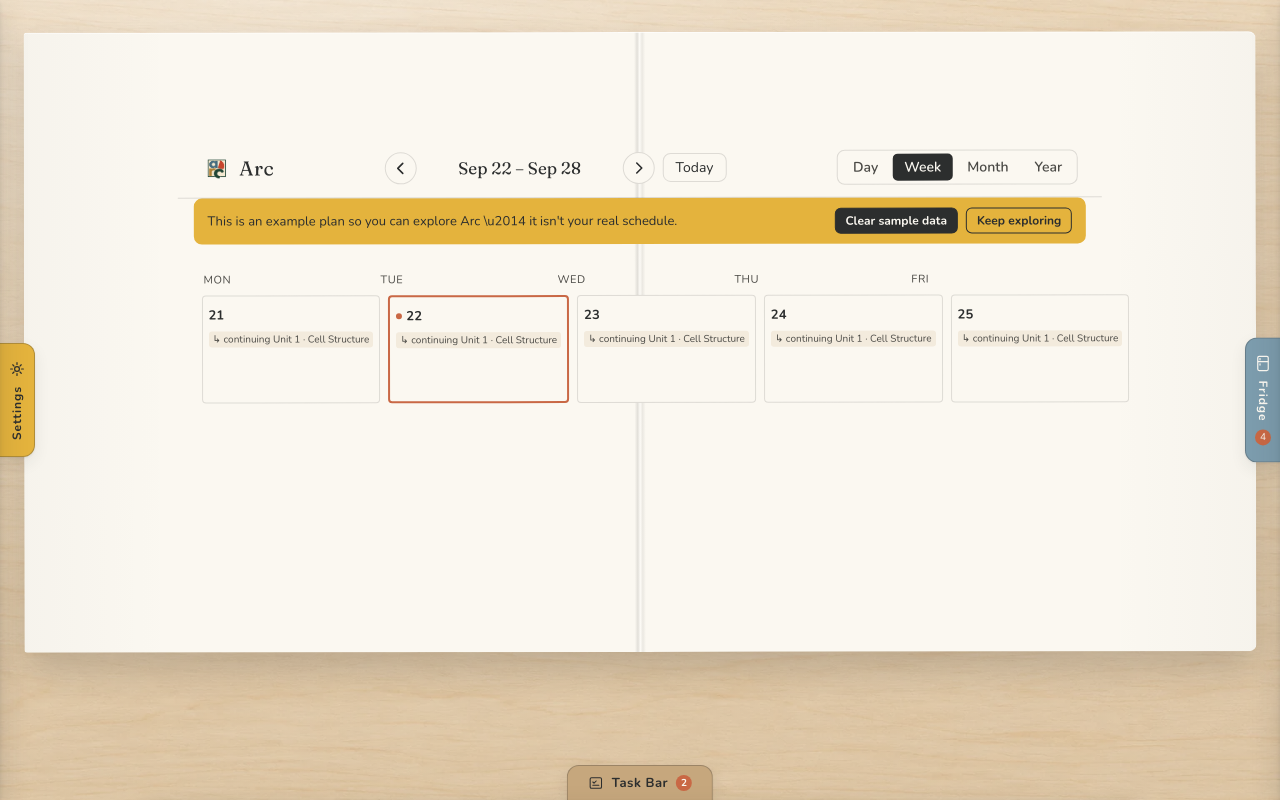
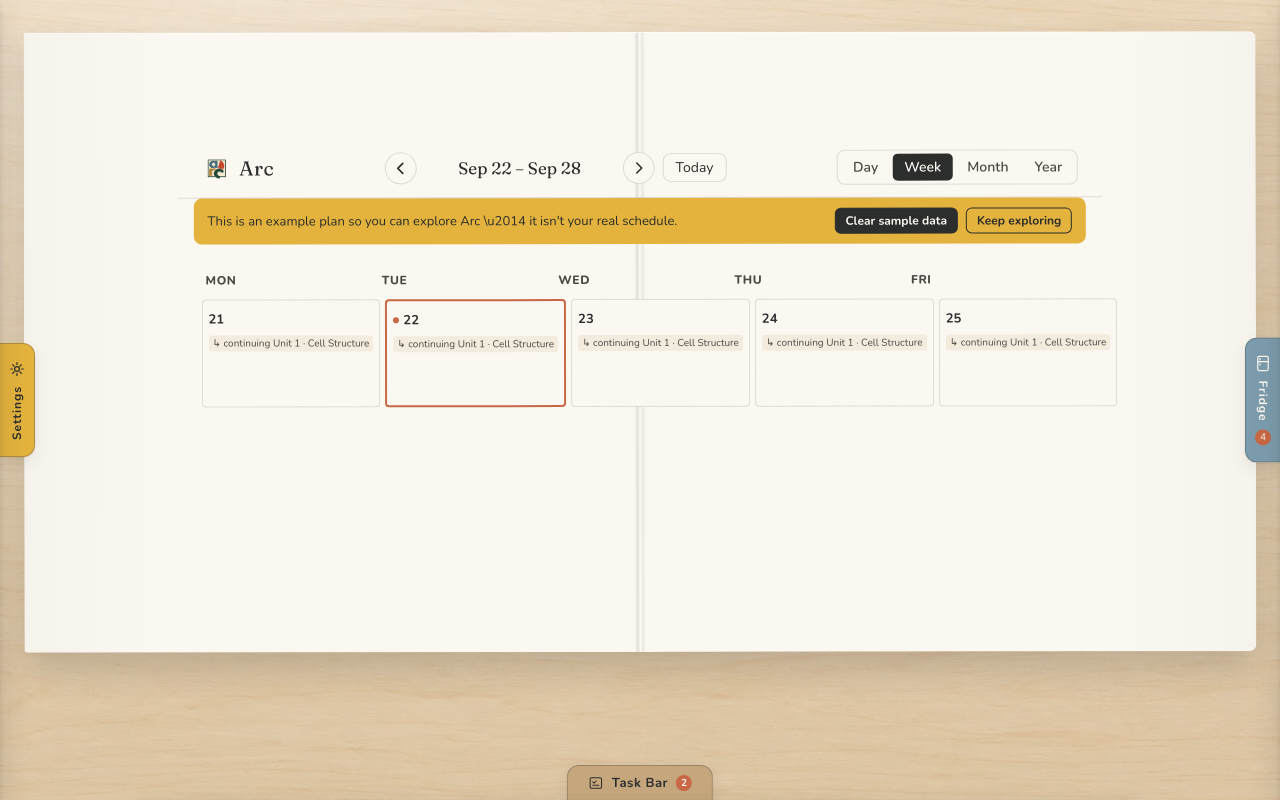
Before and after one commit to waxandwing/icarus, a React (Vite) app: page / in a window 1280 px wide. Built offline with nearby package versions, Linux system fonts and the light colour scheme.

Commit message:
Reconcile WeekView.module.css for v23 planner surface

```diff
--- a/src/surfaces/calendar/WeekView.module.css
+++ b/src/surfaces/calendar/WeekView.module.css
@@ -1,12 +1,13 @@
 .grid {
   display: grid;
-  gap: 8px;
+  gap: 5px;
 }
 
 .weekdayHeader {
-  font-size: 11px;
+  font-size: 12px;
   text-transform: uppercase;
   letter-spacing: 0.05em;
   color: var(--arc-charcoal);
-  padding: 0 2px 4px;
+  padding: 0 4px 7px;
+  font-weight: 800;
 }
```
